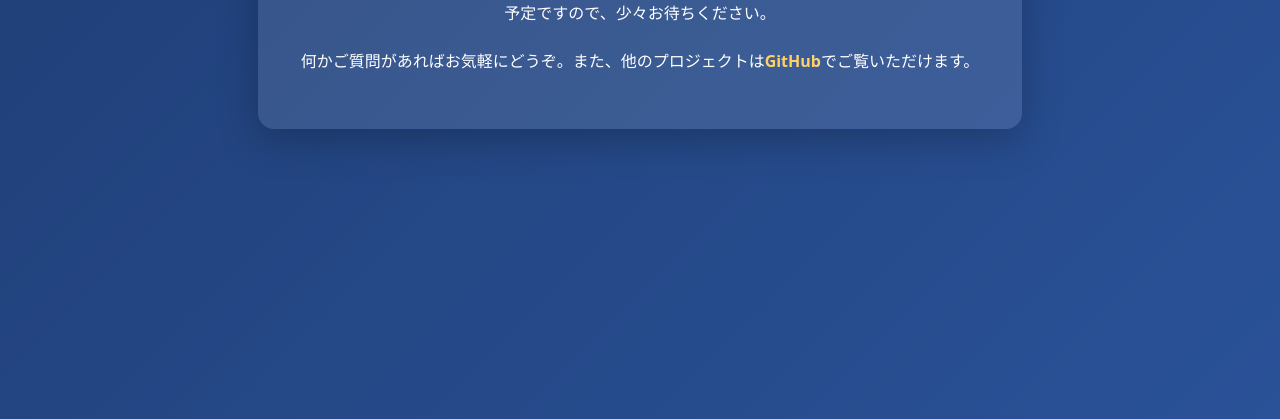
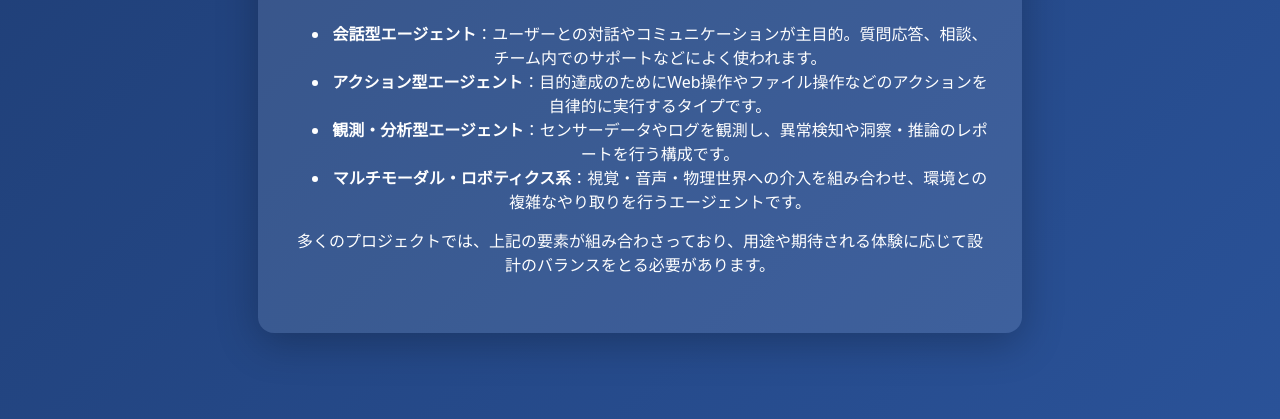
Before and after one commit to nanasaku007/aic-webdev, a plain HTML site: page index.html in a window 1280 px wide. Shown: the part 445-864 px from the top of the page. Drawn offline with Linux system fonts and the light colour scheme.

Commit message:
Document AI agent perspectives

```diff
--- a/index.html
+++ b/index.html
@@ -48,6 +48,17 @@
     <h1>ようこそ</h1>
     <p>このページは GitHub Pages で公開予定のシンプルなウェブサイトです。後ほど詳細を追加する予定ですので、少々お待ちください。</p>
     <p>何かご質問があればお気軽にどうぞ。また、他のプロジェクトは<a href="https://github.com/">GitHub</a>でご覧いただけます。</p>
+    <section>
+      <h2>「AIエージェント」の位置づけ</h2>
+      <p>「AIエージェント」は文脈によって意味合いが変わるため、自分の中で整理しておくと議論や開発がしやすくなります。以下の観点で分類してみました。</p>
+      <ul>
+        <li><strong>会話型エージェント</strong>：ユーザーとの対話やコミュニケーションが主目的。質問応答、相談、チーム内でのサポートなどによく使われます。</li>
+        <li><strong>アクション型エージェント</strong>：目的達成のためにWeb操作やファイル操作などのアクションを自律的に実行するタイプです。</li>
+        <li><strong>観測・分析型エージェント</strong>：センサーデータやログを観測し、異常検知や洞察・推論のレポートを行う構成です。</li>
+        <li><strong>マルチモーダル・ロボティクス系</strong>：視覚・音声・物理世界への介入を組み合わせ、環境との複雑なやり取りを行うエージェントです。</li>
+      </ul>
+      <p>多くのプロジェクトでは、上記の要素が組み合わさっており、用途や期待される体験に応じて設計のバランスをとる必要があります。</p>
+    </section>
   </main>
 </body>
 </html>
```
